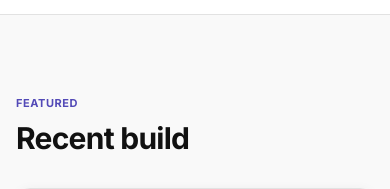
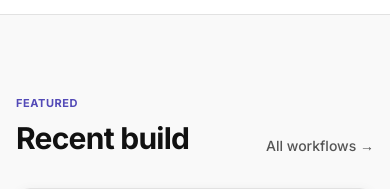
Before and after one commit to 64860/N8N-PORTFOLIO, a React (Vite) app: page / in a window 390 px wide. Shown: the part 2040-2229 px from the top of the page. Built offline with nearby package versions, Linux system fonts and the light colour scheme; no server answers.

Commit message:
Fix 'All workflows' link visibility on mobile view

```diff
--- a/src/routes/index.tsx
+++ b/src/routes/index.tsx
@@ -209,7 +209,7 @@ function Index() {
               <p className="text-[11px] font-bold uppercase tracking-wider" style={{ color: "#534AB7" }}>Featured</p>
               <h2 className="mt-2 text-3xl font-bold tracking-tight sm:text-4xl" style={{ color: "#111111" }}>Recent build</h2>
             </div>
-            <Link to="/workflows" className="hidden text-sm font-medium sm:inline-flex" style={{ color: "#555555" }}>
+            <Link to="/workflows" className="inline-flex text-sm font-medium" style={{ color: "#555555" }}>
               All workflows →
             </Link>
           </div>
```
